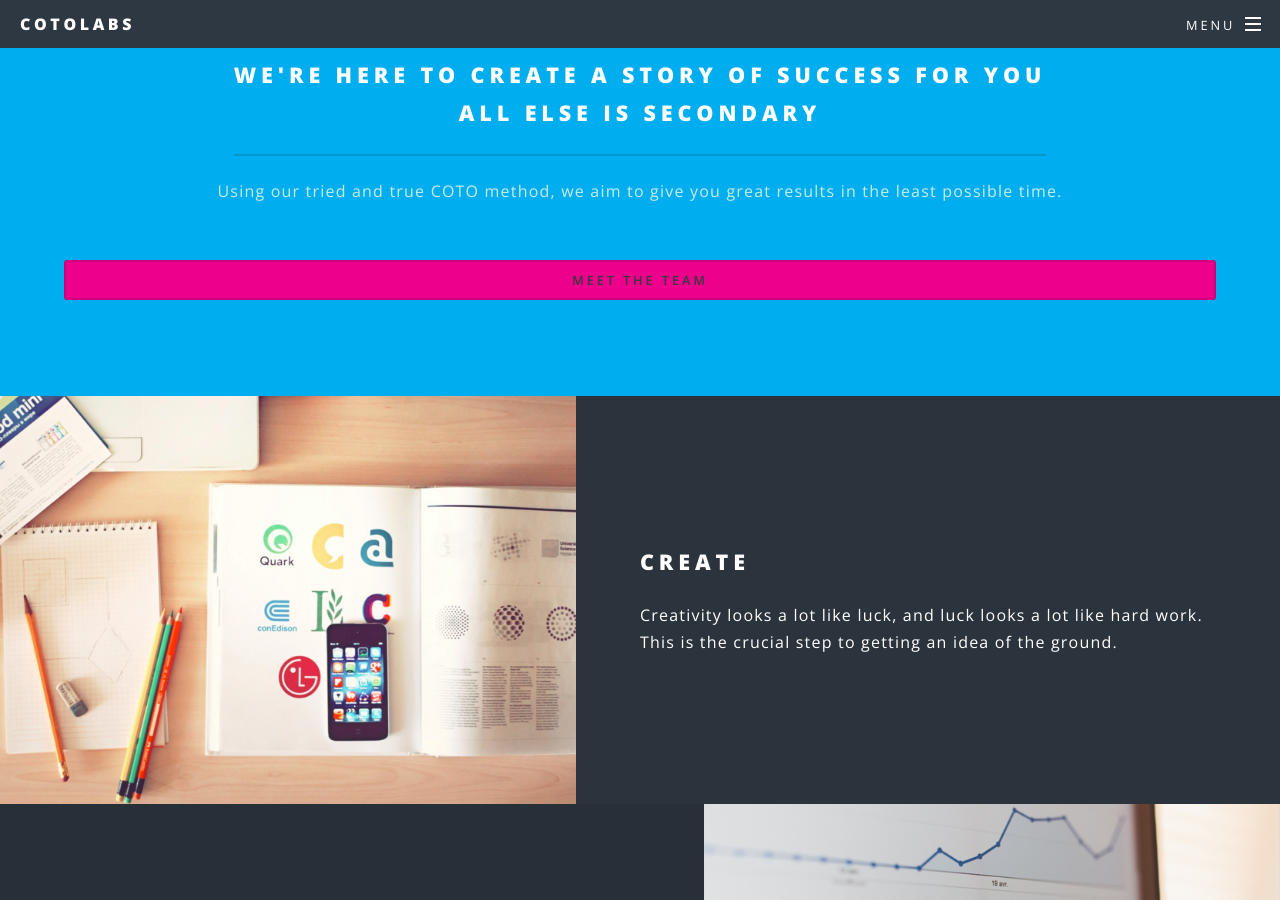
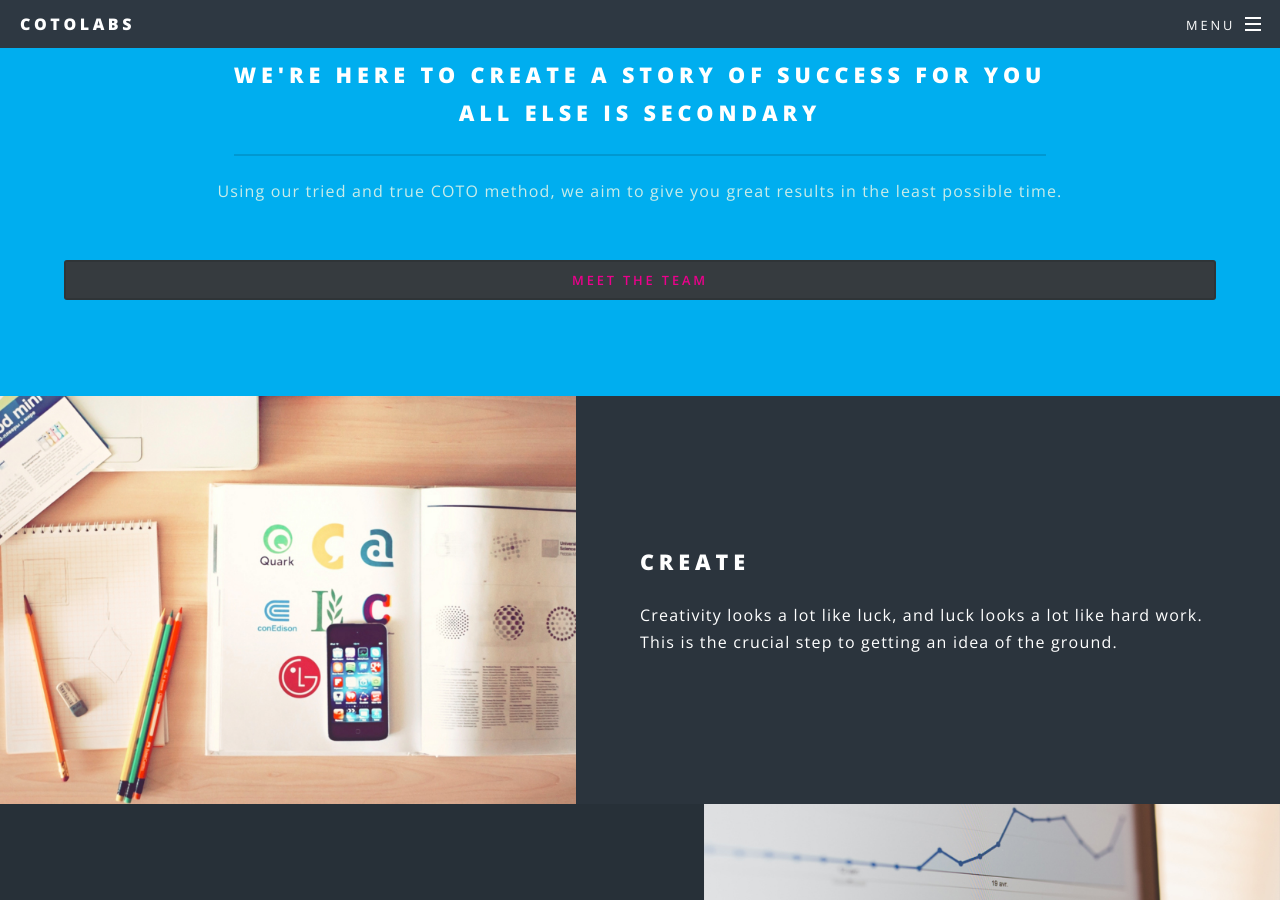
Before and after one commit to cotolabs/cotolabs.com, a Jekyll site: the page built from index.html, in a window 1280 px wide and 900 px high, scrolled down 940 px. Built offline with Jekyll 4.4.1, drawn with Linux system fonts in a browser that asks for light colours.

Commit message:
more color correction

```diff
--- a/index.html
+++ b/index.html
@@ -23,7 +23,7 @@
                 in the least possible time.</p>
 							</header>
               <ul class="actions vertical">
-								<li><a href="#" class="button fit" style="background-color: #EC008C !important; color: #363B3F !important;">Meet the team</a></li>
+								<li><a href="#" class="button fit" style="background-color: #363B3F !important; color: #EC008C !important;">Meet the team</a></li>
 							</ul>
 						</div>
 					</section>
```
